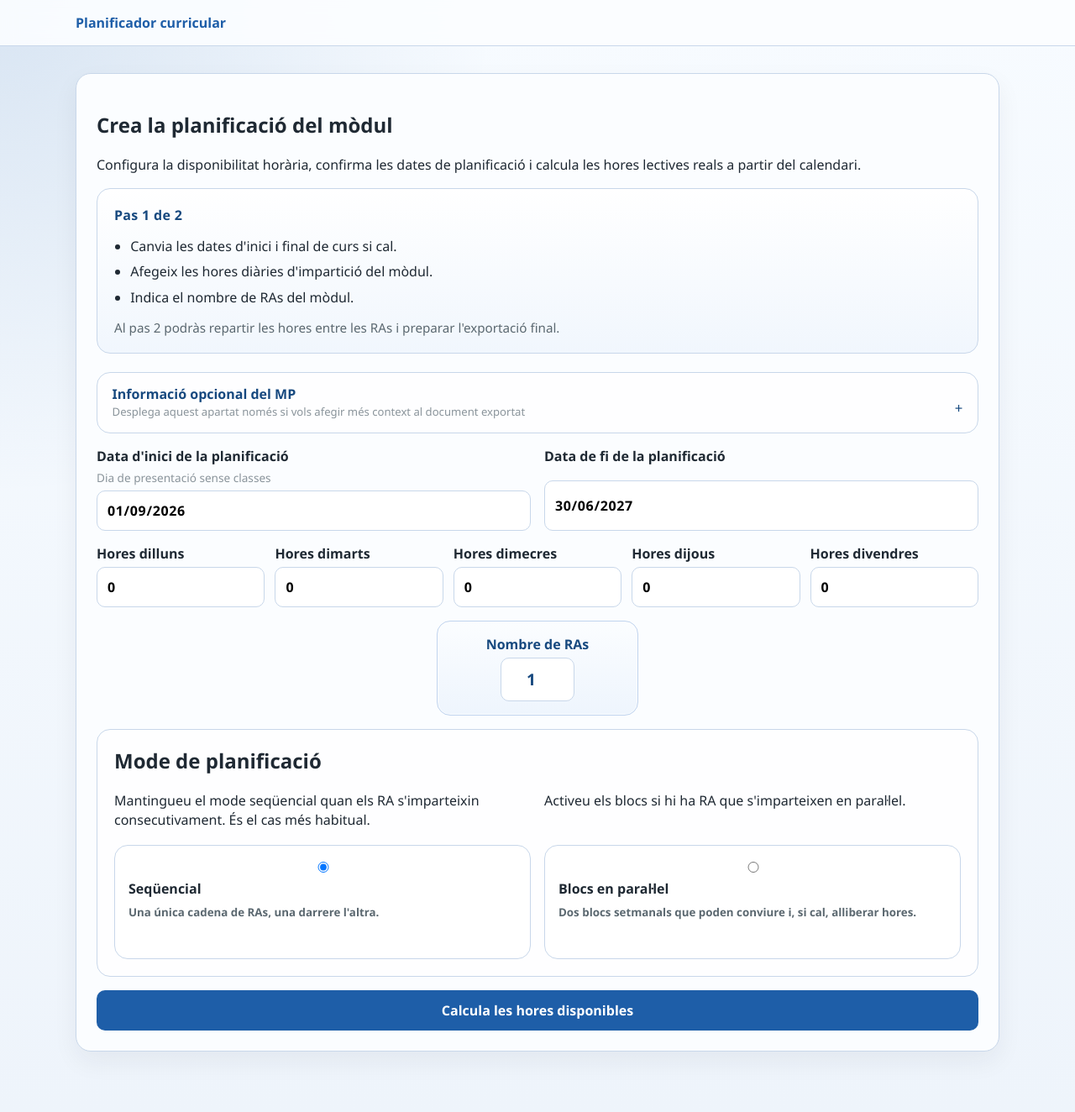
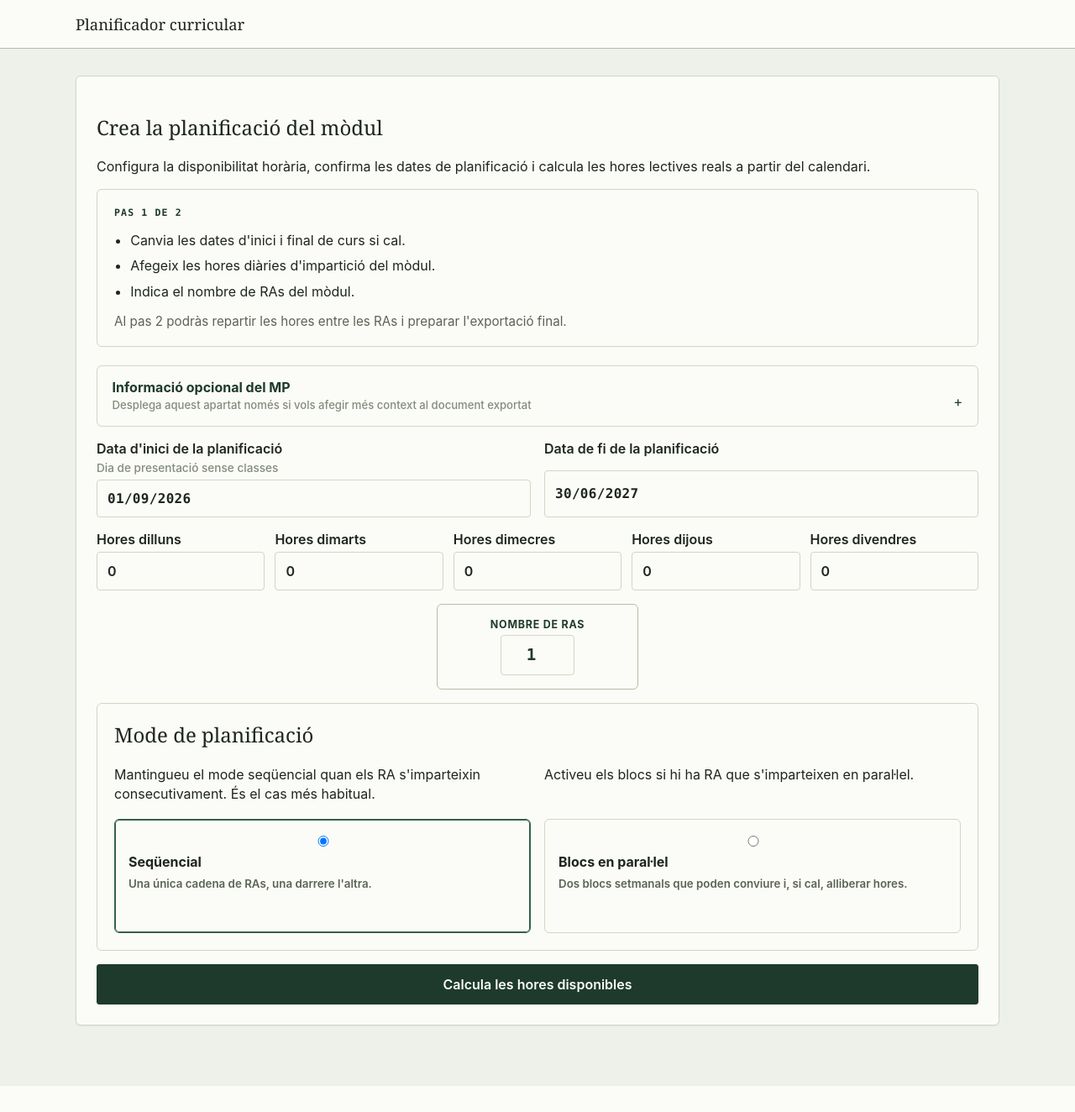
Before and after one commit to Marcos-A/tempo, a FastAPI app: page / in a window 1280 px wide. Shown: the whole page at 84% size. After the commit the page ends 1293 px from the top, so only its background shows below. Run offline with FastAPI, Linux system fonts and the light colour scheme.

Commit message:
Replace generic SaaS visual style with a dossier-inspired direction
Swap the blue-gradient/glass/rounded-everything look for a flatter,
document-grade palette (paper + pine + ochre), a serif/mono type
system, and tabular numerals on hour/date figures. Token-level and
CSS-only; no template structure or JS behavior changed.

```diff
--- a/app/static/css/app.css
+++ b/app/static/css/app.css
@@ -1,13 +1,20 @@
 :root {
-  --bg: #eef4fb;
-  --card: #fbfdff;
-  --line: #c8d7ea;
-  --text: #1f2933;
-  --accent: #1e5ea8;
-  --accent-dark: #17497f;
-  --warning: #ad7a12;
-  --danger: #a62c2b;
-  --muted: #5b6870;
+  --bg: #eef0ea;
+  --card: #fbfbf7;
+  --line: #d2d6c6;
+  --line-strong: #b7bda8;
+  --text: #1e261f;
+  --accent: #33604c;
+  --accent-dark: #1e3a2d;
+  --tab-a: #33604c;
+  --tab-b: #8a5a2b;
+  --warning: #9c6b16;
+  --danger: #a8402c;
+  --muted: #5b6355;
+  --muted-faint: #838c7c;
+  --font-display: Georgia, "Iowan Old Style", "Times New Roman", serif;
+  --font-body: -apple-system, "Segoe UI", "Helvetica Neue", Arial, sans-serif;
+  --font-mono: ui-monospace, "SF Mono", "Cascadia Code", Consolas, monospace;
 }
 
 * {
@@ -16,11 +23,9 @@
 
 body {
   margin: 0;
-  font-family: "Segoe UI", sans-serif;
+  font-family: var(--font-body);
   color: var(--text);
-  background:
-    radial-gradient(circle at top left, rgba(30, 94, 168, 0.14), transparent 32%),
-    linear-gradient(180deg, #f7fbff 0%, var(--bg) 100%);
+  background: var(--bg);
 }
 
 .container {
@@ -29,9 +34,8 @@ body {
 }
 
 .site-header {
-  border-bottom: 1px solid var(--line);
-  background: rgba(251, 253, 255, 0.92);
-  backdrop-filter: blur(10px);
+  border-bottom: 1px solid var(--line-strong);
+  background: var(--card);
 }
 
 .site-header .container,
@@ -50,18 +54,21 @@ body {
   display: inline-grid;
   gap: 0.1rem;
   text-decoration: none;
-  color: var(--accent);
+  color: var(--text);
 }
 
 .brand-name {
-  font-weight: 700;
+  font-family: var(--font-display);
+  font-size: 1.15rem;
+  font-weight: 400;
 }
 
 .brand-school {
-  font-size: 0.82rem;
+  font-size: 0.72rem;
   font-weight: 600;
-  letter-spacing: 0.01em;
-  color: var(--muted);
+  letter-spacing: 0.08em;
+  text-transform: uppercase;
+  color: var(--muted-faint);
 }
 
 nav a {
@@ -74,12 +81,18 @@ main.container {
   padding: 2rem 0 3rem;
 }
 
+h1, h2, h3 {
+  font-family: var(--font-display);
+  font-weight: 400;
+  text-wrap: balance;
+}
+
 .card {
   background: var(--card);
   border: 1px solid var(--line);
-  border-radius: 18px;
+  border-radius: 6px;
   padding: 1.5rem;
-  box-shadow: 0 12px 30px rgba(31, 41, 51, 0.06);
+  box-shadow: 0 1px 2px rgba(30, 38, 31, 0.06);
   margin-bottom: 1.5rem;
 }
 
@@ -150,70 +163,79 @@ label {
 .optional-label {
   font-size: 0.85rem;
   font-weight: 500;
-  color: #8a949b;
+  color: var(--muted-faint);
 }
 
 .inline-note {
   font-size: 0.85rem;
   font-weight: 500;
-  color: #8a949b;
+  color: var(--muted-faint);
 }
 
 input {
   width: 100%;
   border: 1px solid var(--line);
-  border-radius: 10px;
+  border-radius: 4px;
   padding: 0.75rem;
   font: inherit;
-  background: white;
+  background: var(--card);
+  color: var(--text);
 }
 
 input::placeholder,
 textarea::placeholder {
-  color: #8a949b;
+  color: var(--muted-faint);
   font-style: italic;
 }
 
 .date-input {
-  letter-spacing: 0.04em;
+  font-family: var(--font-mono);
+  font-variant-numeric: tabular-nums;
+  letter-spacing: 0.02em;
 }
 
 select {
   width: 100%;
   border: 1px solid var(--line);
-  border-radius: 10px;
+  border-radius: 4px;
   padding: 0.75rem;
   font: inherit;
-  background: white;
+  background: var(--card);
+  color: var(--text);
 }
 
 button {
-  border: 0;
-  border-radius: 10px;
+  border: 1px solid var(--accent-dark);
+  border-radius: 3px;
   padding: 0.8rem 1.2rem;
   font: inherit;
-  font-weight: 700;
-  color: white;
-  background: var(--accent);
+  font-weight: 600;
+  color: var(--card);
+  background: var(--accent-dark);
   cursor: pointer;
 }
 
 button.secondary {
-  background: #6d7a81;
+  border-color: var(--line-strong);
+  color: var(--text);
+  background: transparent;
 }
 
 .button-link {
   display: inline-block;
-  border-radius: 10px;
+  border: 1px solid var(--accent-dark);
+  border-radius: 3px;
   padding: 0.8rem 1.2rem;
-  font-weight: 700;
+  font-weight: 600;
   text-decoration: none;
-  color: white;
-  background: var(--accent);
+  color: var(--card);
+  background: var(--accent-dark);
 }
 
 .button-link.secondary {
-  background: #6d7a81;
+  border-color: var(--line-strong);
+  color: var(--text);
+  background: transparent;
 }
 
 button:disabled {
@@ -320,15 +344,15 @@ button:disabled {
 .card-panel {
   padding: 1.25rem;
   border: 1px solid var(--line);
-  border-radius: 16px;
-  background: rgba(255, 255, 255, 0.72);
+  border-radius: 6px;
+  background: var(--card);
 }
 
 .step-intro {
   display: grid;
   gap: 0.9rem;
   margin: 1.1rem 0 1.35rem;
-  background: linear-gradient(180deg, rgba(255, 255, 255, 0.92) 0%, rgba(240, 246, 253, 0.92) 100%);
+  background: var(--card);
 }
 
 .step-intro-header {
@@ -347,9 +371,12 @@ button:disabled {
 }
 
 .step-intro-kicker {
-  font-weight: 800;
+  font-family: var(--font-mono);
+  font-size: 0.72rem;
+  font-weight: 700;
+  letter-spacing: 0.1em;
+  text-transform: uppercase;
   color: var(--accent-dark);
-  letter-spacing: 0.02em;
 }
 
 .step-intro-list {
@@ -393,12 +420,12 @@ button:disabled {
 .optional-mp-title {
   display: block;
   color: var(--accent-dark);
-  font-weight: 800;
+  font-weight: 700;
 }
 
 .optional-mp-summary-note {
   display: block;
-  color: #8a949b;
+  color: var(--muted-faint);
   font-size: 0.82rem;
   font-weight: 500;
   margin-top: 0.08rem;
@@ -445,17 +472,19 @@ button:disabled {
 .ra-count-card {
   width: min(100%, 15rem);
   padding: 0.95rem 1.05rem 1rem;
-  border: 1px solid #bfd3ee;
-  border-radius: 16px;
-  background: linear-gradient(180deg, #fbfdff 0%, #eef5fd 100%);
-  box-shadow: inset 0 0 0 1px rgba(255, 255, 255, 0.72);
+  border: 1px solid var(--line-strong);
+  border-radius: 6px;
+  background: var(--card);
   justify-items: center;
   text-align: center;
 }
 
 .ra-count-label {
+  font-size: 0.78rem;
+  font-weight: 700;
+  letter-spacing: 0.06em;
+  text-transform: uppercase;
   color: var(--accent-dark);
-  font-weight: 800;
 }
 
 .ra-count-card input {
@@ -463,6 +492,8 @@ button:disabled {
   max-width: 5.5rem;
   padding: 0.7rem 0.75rem;
   text-align: center;
+  font-family: var(--font-mono);
+  font-variant-numeric: tabular-nums;
   font-size: 1.2rem;
   font-weight: 700;
   color: var(--accent-dark);
@@ -508,8 +539,8 @@ button:disabled {
 .block-summary-card {
   padding: 1rem;
   border: 1px solid var(--line);
-  border-radius: 16px;
-  background: #fff;
+  border-radius: 6px;
+  background: var(--card);
 }
 
 .choice-card {
--- a/app/templates/base.html
+++ b/app/templates/base.html
@@ -4,7 +4,7 @@
     <meta charset="UTF-8" />
     <meta name="viewport" content="width=device-width, initial-scale=1.0" />
     <title>{{ (title or app_name) ~ (" | " ~ school_name if school_name else "") }}</title>
-    <link rel="stylesheet" href="{{ url_for('static', path='/css/app.css') }}?v=20260620a" />
+    <link rel="stylesheet" href="{{ url_for('static', path='/css/app.css') }}?v=20260713a" />
   </head>
   <body>
     <!-- Shared layout used by both the teacher flow and the hidden admin area. -->
```
Also changed, not shown: other parts of app/static/css/app.css (+127 -82 lines).
